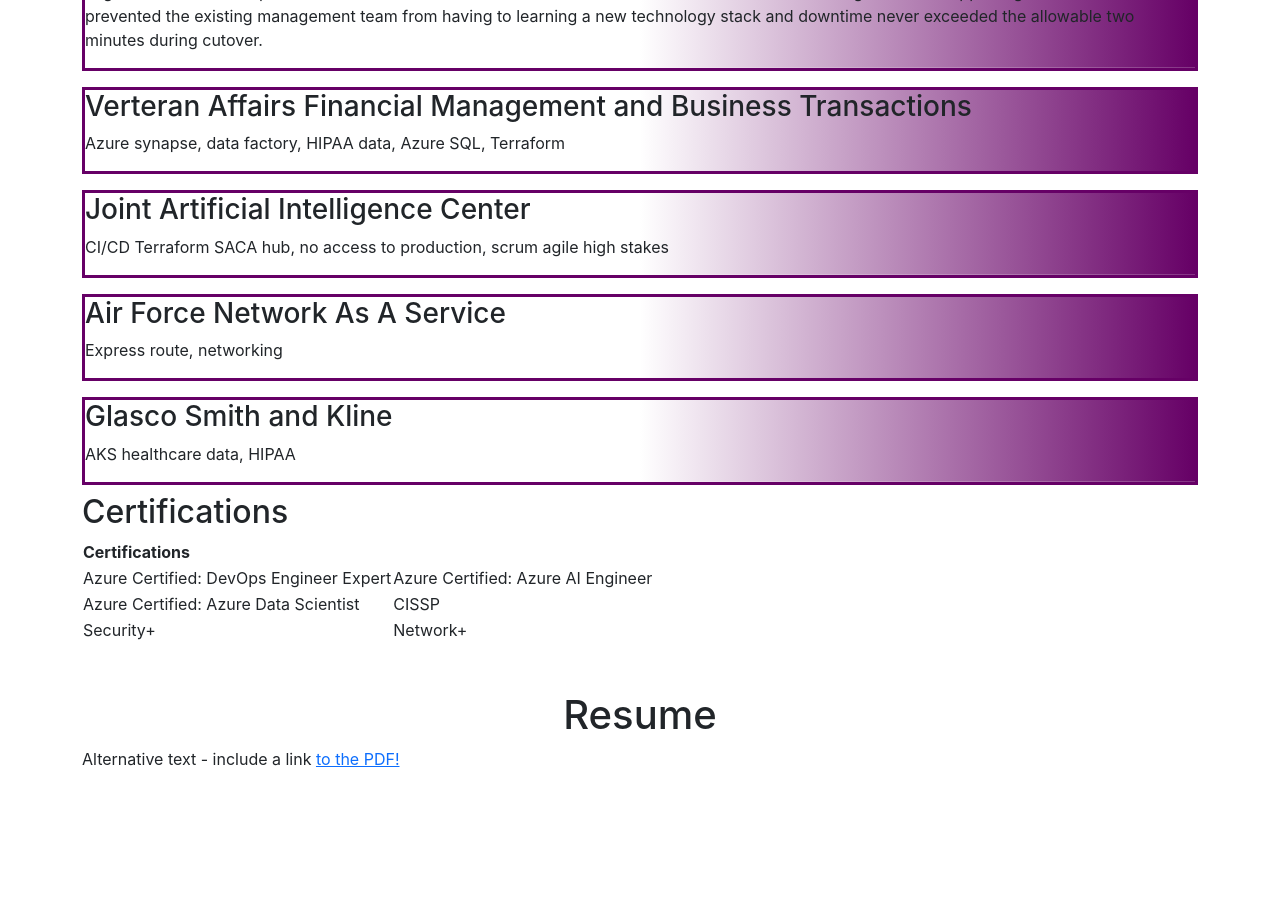
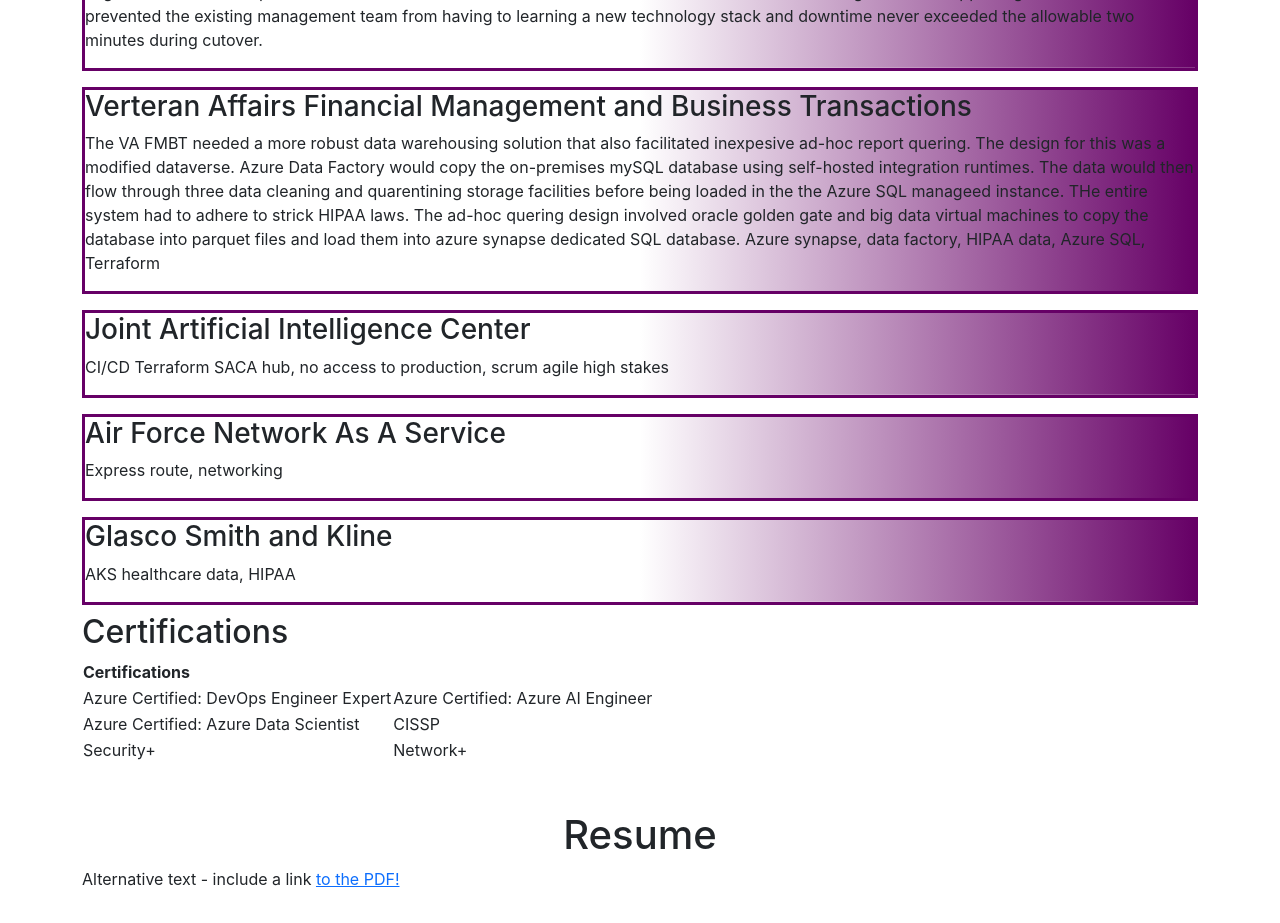
Before and after one commit to jogeorg/website, a React (Create React App) app: page / in a window 1280 px wide. Shown: the part 1300-2223 px from the top of the page. Built offline with nearby package versions, Linux system fonts and the light colour scheme.

Commit message:
updating aboutme

```diff
--- a/src/components/AboutMe.js
+++ b/src/components/AboutMe.js
@@ -48,7 +48,14 @@
             <div className="py-2">
                 <div className="aboutMe">
                     <h3>Verteran Affairs Financial Management and Business Transactions</h3>
-                    <p>Azure synapse, data factory, HIPAA data, Azure SQL, Terraform</p>
+                    <p>
+                        The VA FMBT needed a more robust data warehousing solution that also facilitated inexpesive ad-hoc report quering.
+                        The design for this was a modified dataverse. Azure Data Factory would copy the on-premises mySQL database using self-hosted integration runtimes.
+                        The data would then flow through three data cleaning and quarentining storage facilities before being loaded in the the Azure SQL manageed instance.
+                        THe entire system had to adhere to strick HIPAA laws. The ad-hoc quering design involved oracle golden gate and big data virtual machines to copy the
+                        database into parquet files and load them into azure synapse dedicated SQL database.
+                        Azure synapse, data factory, HIPAA data, Azure SQL, Terraform
+                    </p>
                 </div>
             </div>
             <div className="py-2">
```
